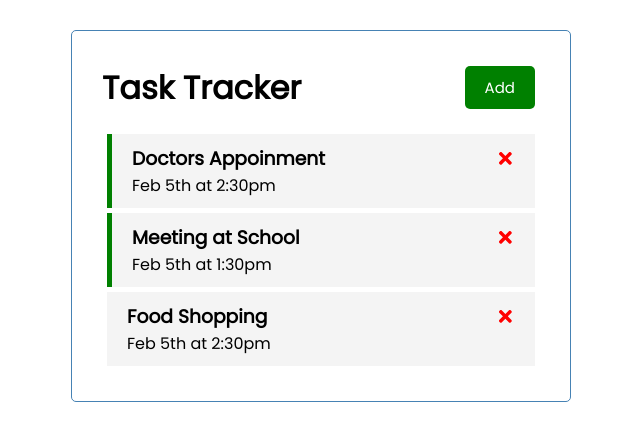
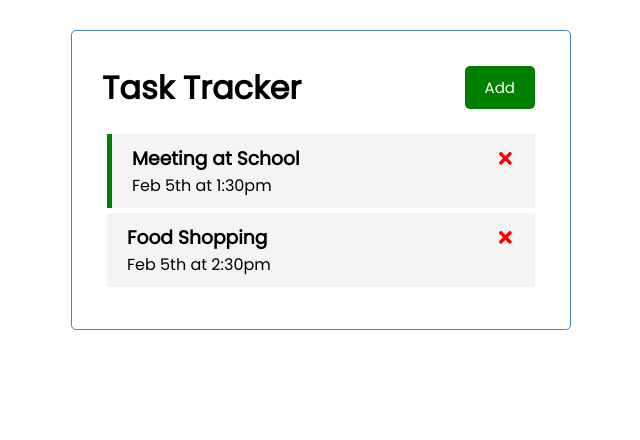
Before and after one commit to sarwarsunjid/react-task-tracker, a React (Create React App) app: page / in a window 1280 px wide. Shown: the top 440 px of the page, without its empty margins (319-959 px from the left). Built offline with nearby package versions, Linux system fonts and the light colour scheme; data requests are answered from the project's data file.

Commit message:
Delete Task From Server

```diff
--- a/db.json
+++ b/db.json
@@ -1,20 +1,13 @@
 {
   "tasks": [
     {
-      "id":1,
-      "text": "Doctors Appoinment",
-      "day": "Feb 5th at 2:30pm",
-      "reminder": true
-
-    },
-    {
-      "id":2,
+      "id": 2,
       "text": "Meeting at School",
       "day": "Feb 5th at 1:30pm",
       "reminder": true
     },
     {
-      "id":3,
+      "id": 3,
       "text": "Food Shopping",
       "day": "Feb 5th at 2:30pm",
       "reminder": false
--- a/src/App.js
+++ b/src/App.js
@@ -48,9 +48,15 @@ const addTask = (task) => {
 }
 
 //Delete Task
-const deleteTask = (id) => {
+const deleteTask = async (id) => {
+  await fetch(`http://localhost:5000/tasks/${id}`,
+  {
+    method: 'DELETE',
+  })
+
   //console.log('delete', id)
-  SetTasks(tasks.filter((task) => task.id !==id))
+  SetTasks(tasks.filter((task) => task.id !==
+  id))
 }
 
 //Toggle Reminder
```
